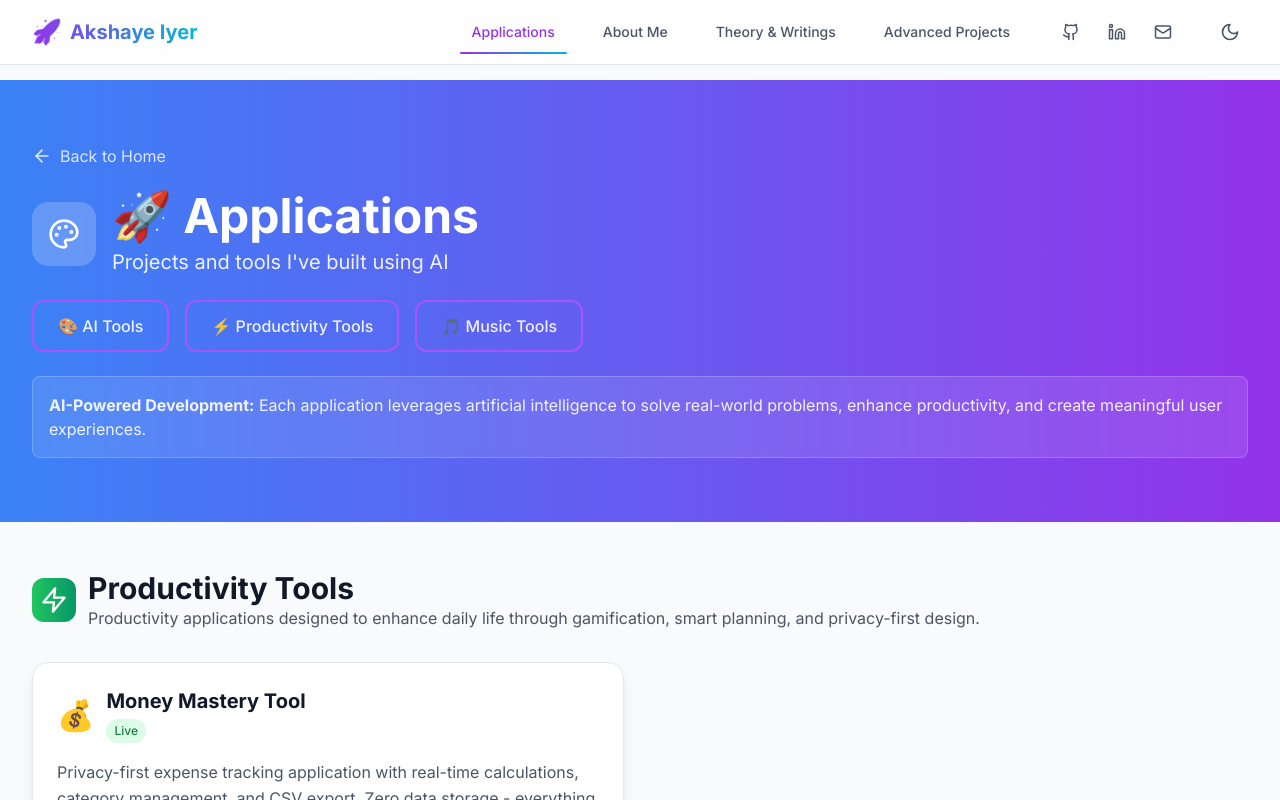
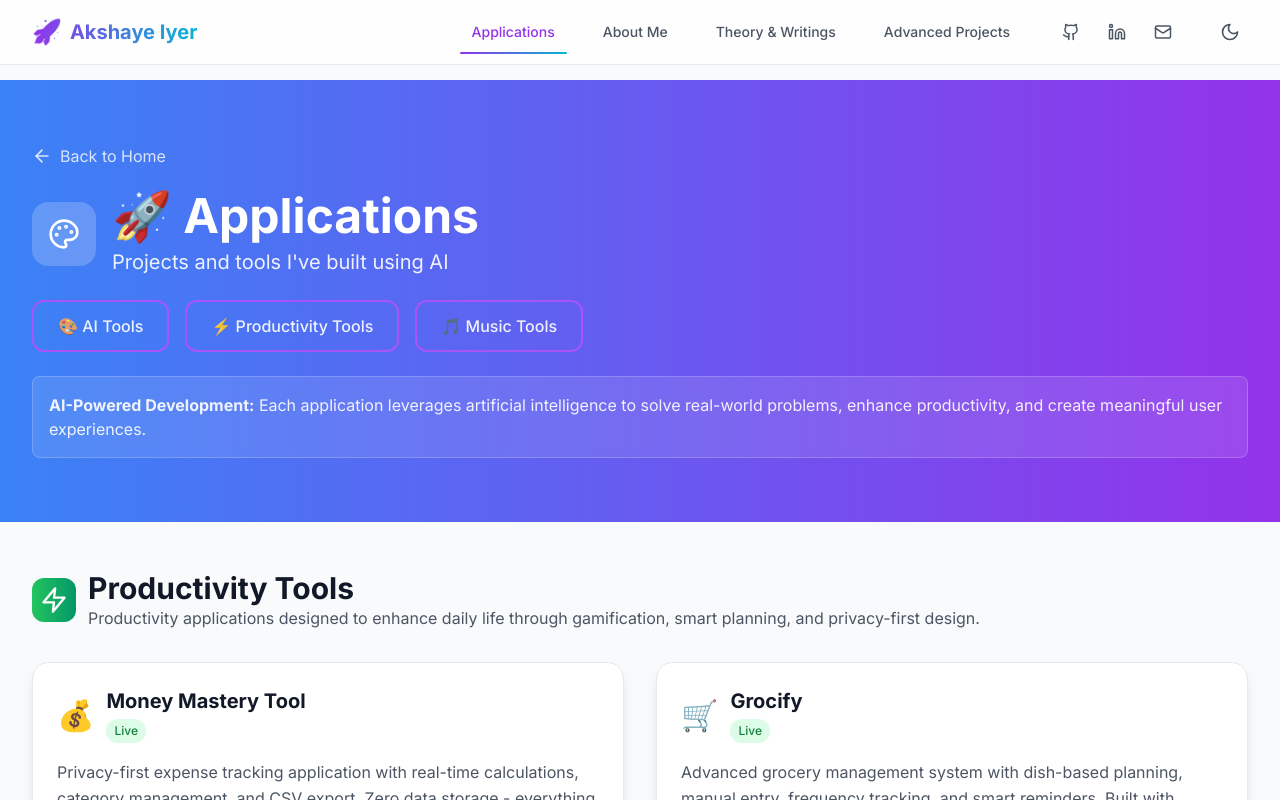
Before and after one commit to akiyer18/akiyer.github.io, a React (Vite) app: page /applications in a window 1280 px wide. Shown: the top 800 px of the page. Built offline with nearby package versions, Linux system fonts and the light colour scheme.

Commit message:
Make Grocify live: update status and enable live demo for productivity tools section

```diff
--- a/src/data/projects.js
+++ b/src/data/projects.js
@@ -37,10 +37,10 @@ export const projects = {
       tech: ['TypeScript', 'Vite', 'CSS3', 'Modern JS'],
       privacy: 'Secure by Design',
       securityNote: 'Type-safe architecture ensures data integrity and security.',
-      // liveDemo: 'https://akiyer18.github.io/Grocery_list_generator/',
+      liveDemo: 'https://akiyer18.github.io/Grocery_list_generator/',
       github: 'https://github.com/akiyer18/Grocify.git',
       cloneCommand: 'git clone https://github.com/akiyer18/Grocify.git',
-      status: 'building'
+      status: 'live'
     }
   ],
   music: [],
```
